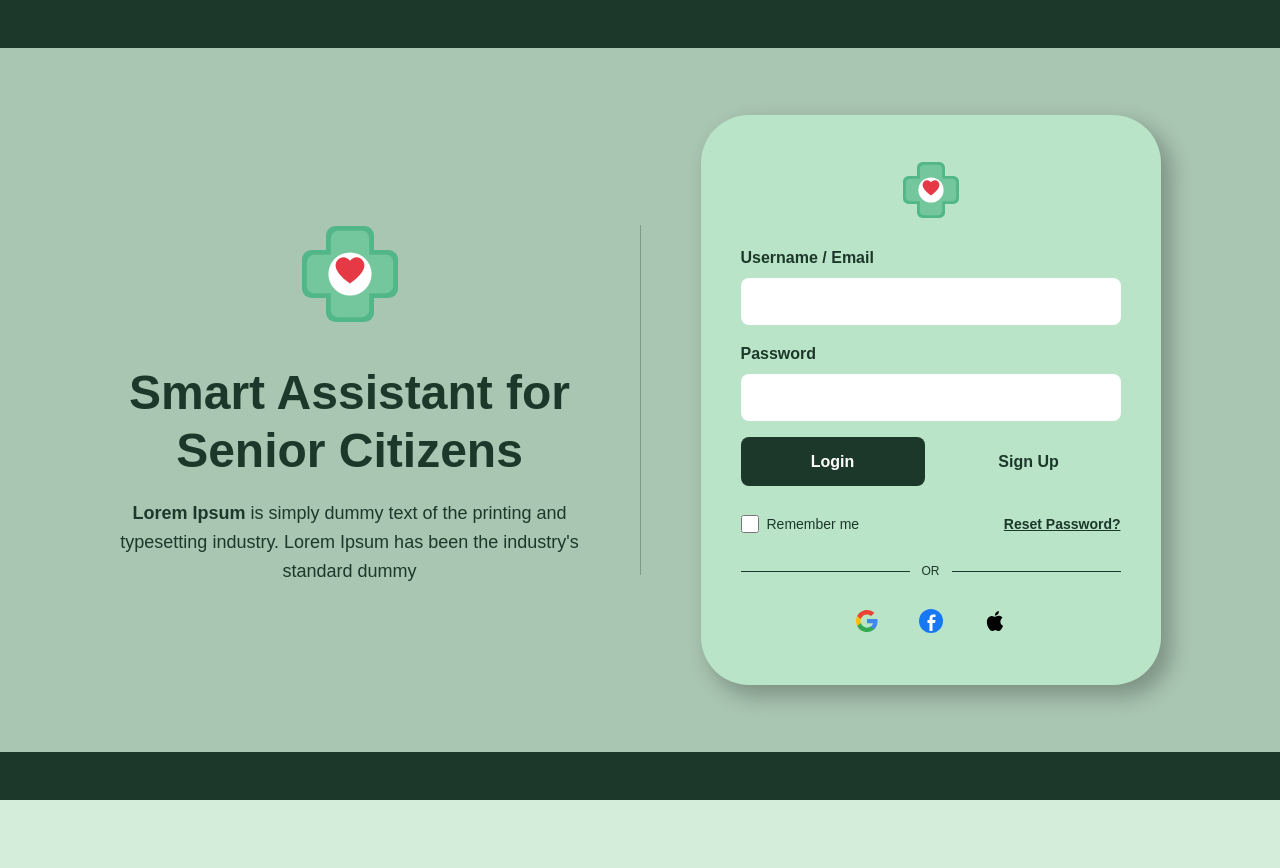
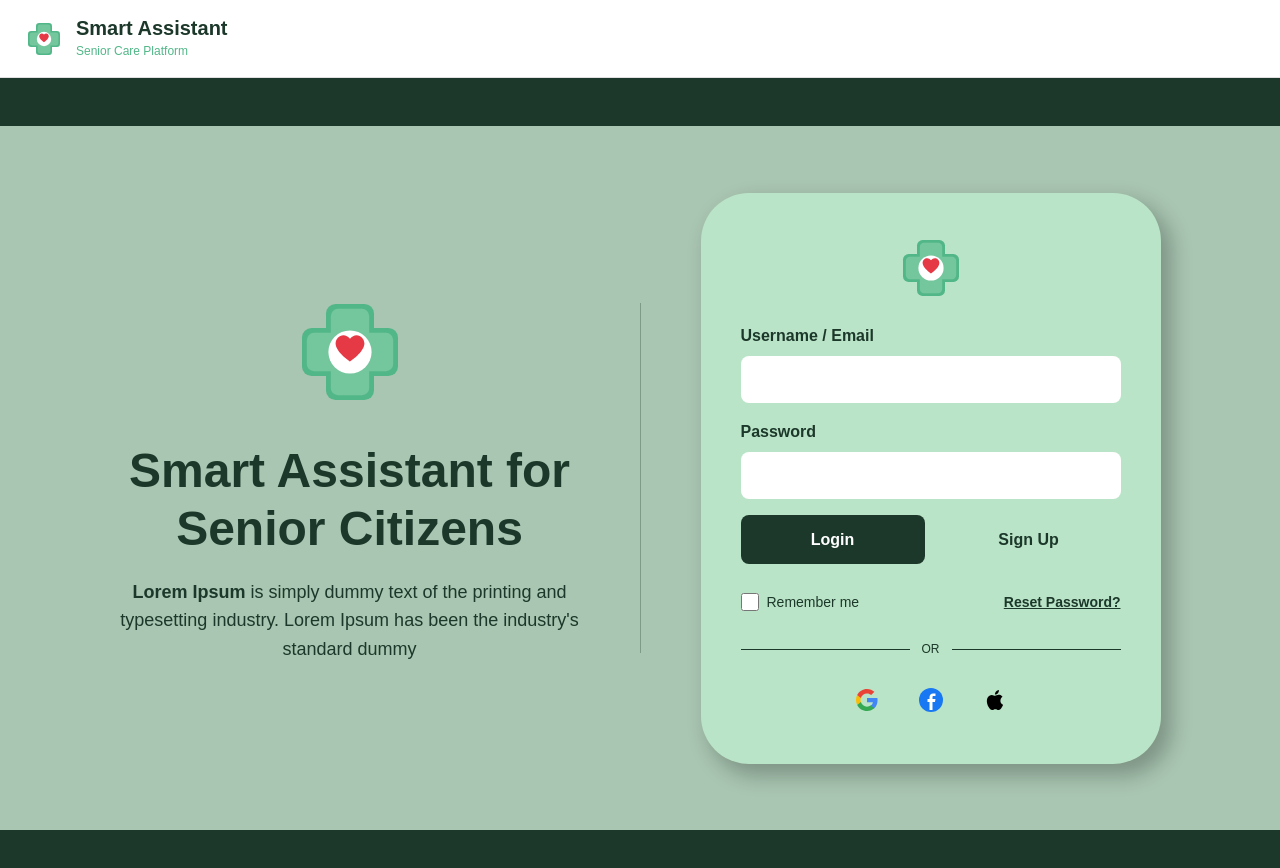
Before and after one commit to naveediqbal4765/smart-assistant-senior-citizens, a React (Create React App) app in the folder frontend/: page /login in a window 1280 px wide. Shown: the top 868 px of the page. Before the commit the page ends 800 px from the top, so only its background shows below. Built offline with nearby package versions, Linux system fonts and the light colour scheme; no server answers.

Commit message:
Fix: Add logo/branding header and conditional text fields for 'Other' options in signup form

```diff
--- /dev/null
+++ b/frontend/src/components/Header.js
@@ -0,0 +1,65 @@
+// ============================================================
+// components/Header.js - Reusable Header with Logo & Name
+// ============================================================
+
+import React from "react";
+
+// ---- SVG Logo: Green cross with red heart ----
+const AppLogo = ({ size = 40 }) => (
+  <svg width={size} height={size} viewBox="0 0 100 100" fill="none" xmlns="http://www.w3.org/2000/svg">
+    <rect x="30" y="10" width="40" height="80" rx="8" fill="#52b788" />
+    <rect x="10" y="30" width="80" height="40" rx="8" fill="#52b788" />
+    <rect x="34" y="14" width="32" height="72" rx="6" fill="#74c69d" />
+    <rect x="14" y="34" width="72" height="32" rx="6" fill="#74c69d" />
+    <circle cx="50" cy="50" r="18" fill="white" />
+    <path
+      d="M50 58 C50 58 38 50 38 43 C38 39 41 36 44.5 36 C46.5 36 48.5 37.2 50 39 C51.5 37.2 53.5 36 55.5 36 C59 36 62 39 62 43 C62 50 50 58 50 58Z"
+      fill="#e63946"
+    />
+  </svg>
+);
+
+const Header = ({ showBorder = true }) => {
+  return (
+    <div
+      style={{
+        display: "flex",
+        alignItems: "center",
+        gap: "12px",
+        padding: "16px 24px",
+        backgroundColor: "#FFFFFF",
+        borderBottom: showBorder ? "1px solid #e0e0e0" : "none",
+        boxShadow: showBorder ? "0 2px 4px rgba(0,0,0,0.05)" : "none",
+      }}
+    >
+      <AppLogo size={40} />
+      <div>
+        <h1
+          style={{
+            fontFamily: "Montserrat, sans-serif",
+            fontSize: "20px",
+            fontWeight: 700,
+            color: "#1C382A",
+            margin: "0",
+            lineHeight: "1.2",
+          }}
+        >
+          Smart Assistant
+        </h1>
+        <p
+          style={{
+            fontFamily: "Montserrat, sans-serif",
+            fontSize: "12px",
+            fontWeight: 500,
+            color: "#52b788",
+            margin: "2px 0 0 0",
+          }}
+        >
+          Senior Care Platform
+        </p>
+      </div>
+    </div>
+  );
+};
+
+export default Header;
--- a/frontend/src/pages/LoginPage.js
+++ b/frontend/src/pages/LoginPage.js
@@ -8,6 +8,7 @@ import React, { useState } from "react";
 import { useNavigate } from "react-router-dom";
 import { useAuth } from "../context/AuthContext";
 import { authAPI } from "../services/api";
+import Header from "../components/Header";
 import toast from "react-hot-toast";
 
 // ---- SVG Logo: Green cross with red heart ----
@@ -150,6 +151,9 @@ const LoginPage = () => {
   // ============================================================
   return (
     <div style={{ fontFamily: "Montserrat, sans-serif", minHeight: "100vh", display: "flex", flexDirection: "column" }}>
+      {/* HEADER WITH LOGO AND NAME */}
+      <Header showBorder={true} />
+
       {/* TOP BORDER - 48px height, #1C382A */}
       <div style={{ width: "100%", height: "48px", backgroundColor: "#1C382A" }} />
 
--- a/frontend/src/pages/SignupPage.js
+++ b/frontend/src/pages/SignupPage.js
@@ -8,6 +8,7 @@ import React, { useState, useEffect } from "react";
 import { useNavigate } from "react-router-dom";
 import { useAuth } from "../context/AuthContext";
 import { authAPI } from "../services/api";
+import Header from "../components/Header";
 import toast from "react-hot-toast";
 
 // ---- SVG Logo: Green cross with red heart ----
@@ -77,11 +78,13 @@ const SignupPage = () => {
     livesAlone: null,
     emergencyContacts: [],
     medicalConditions: [],
+    medicalConditionsOther: "",
     hasMedicalIssues: null,
     locationPermission: null,
 
     // Caregiver-specific
     relationshipToElder: "",
+    relationshipToElderOther: "",
     linkedElderEmail: "",
     pairingCode: "",
     notificationsEnabled: false,
@@ -89,6 +92,7 @@ const SignupPage = () => {
 
     // Volunteer-specific
     affiliation: "",
+    affiliationOther: "",
     ngoId: "",
     serviceRadius: 5,
     skills: [],
@@ -418,7 +422,17 @@ const SignupPage = () => {
   if (currentStep === 1) {
     return (
       <div style={{ fontFamily: "Montserrat, sans-serif", minHeight: "100vh", display: "flex", flexDirection: "column" }}>
-        <div style={{ width: "100%", height: "48px", backgroundColor: "#1C382A" }} />
+        <div style={{ width: "100%", backgroundColor: "#1C382A", padding: "16px 40px", display: "flex", alignItems: "center", gap: "12px" }}>
+          <AppLogo size={40} />
+          <div>
+            <h1 style={{ fontFamily: "Montserrat, sans-serif", fontWeight: 700, fontSize: "20px", color: "#FFFFFF", margin: "0" }}>
+              Smart Assistant
+            </h1>
+            <p style={{ fontFamily: "Montserrat, sans-serif", fontWeight: 400, fontSize: "12px", color: "#BAE4C7", margin: "0" }}>
+              Care for Seniors, By Community
+            </p>
+          </div>
+        </div>
         <div
           style={{
             flex: 1,
@@ -1659,6 +1673,35 @@ const SignupPage = () => {
                   </select>
                   {errors.relationshipToElder && <p style={{ color: "#e63946", fontSize: "12px", fontWeight: 600, marginBottom: "12px" }}>⚠️ {errors.relationshipToElder}</p>}
 
+                  {/* Custom Relationship (if Other selected) */}
+                  {formData.relationshipToElder === "Other" && (
+                    <>
+                      <label style={{ display: "block", fontFamily: "Montserrat, sans-serif", fontWeight: 600, fontSize: "14px", color: "#1C382A", marginBottom: "6px" }}>
+                        Please specify your relationship *
+                      </label>
+                      <input
+                        name="relationshipToElderOther"
+                        type="text"
+                        value={formData.relationshipToElderOther}
+                        onChange={handleChange}
+                        placeholder="Enter your relationship"
+                        style={{
+                          width: "100%",
+                          padding: "10px 12px",
+                          marginBottom: "16px",
+                          borderRadius: "8px",
+                          border: "1px solid #ddd",
+                          fontSize: "13px",
+                          fontFamily: "Montserrat, sans-serif",
+                          backgroundColor: "#FFFFFF",
+                          color: "#1C382A",
+                          minHeight: "40px",
+                          boxSizing: "border-box",
+                        }}
+                      />
+                    </>
+                  )}
+
                   {/* Senior's Email */}
                   <label style={{ display: "block", fontFamily: "Montserrat, sans-serif", fontWeight: 600, fontSize: "14px", color: "#1C382A", marginBottom: "6px" }}>
                     Senior's Email *
@@ -1774,6 +1817,35 @@ const SignupPage = () => {
                     <option value="Other">Other</option>
                   </select>
                   {errors.affiliation && <p style={{ color: "#e63946", fontSize: "12px", fontWeight: 600, marginBottom: "12px" }}>⚠️ {errors.affiliation}</p>}
+
+                  {/* Custom Affiliation (if Other selected) */}
+                  {formData.affiliation === "Other" && (
+                    <>
+                      <label style={{ display: "block", fontFamily: "Montserrat, sans-serif", fontWeight: 600, fontSize: "14px", color: "#1C382A", marginBottom: "6px" }}>
+                        Please specify your NGO *
+                      </label>
+                      <input
+                        name="affiliationOther"
+                        type="text"
+                        value={formData.affiliationOther}
+                        onChange={handleChange}
+                        placeholder="Enter your NGO name"
+                        style={{
+                          width: "100%",
+                          padding: "10px 12px",
+                          marginBottom: "16px",
+                          borderRadius: "8px",
+                          border: "1px solid #ddd",
+                          fontSize: "13px",
+                          fontFamily: "Montserrat, sans-serif",
+                          backgroundColor: "#FFFFFF",
+                          color: "#1C382A",
+                          minHeight: "40px",
+                          boxSizing: "border-box",
+                        }}
+                      />
+                    </>
+                  )}
 
                   {/* NGO ID */}
                   <label style={{ display: "block", fontFamily: "Montserrat, sans-serif", fontWeight: 600, fontSize: "14px", color: "#1C382A", marginBottom: "6px" }}>
```
